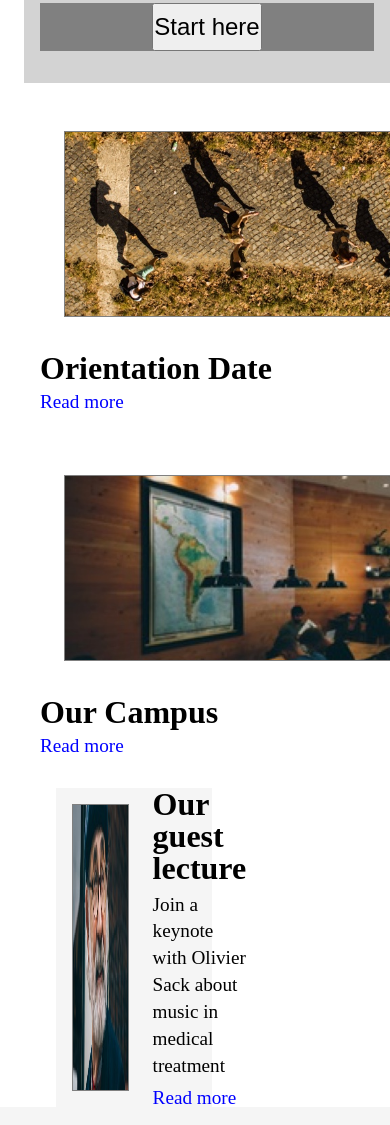
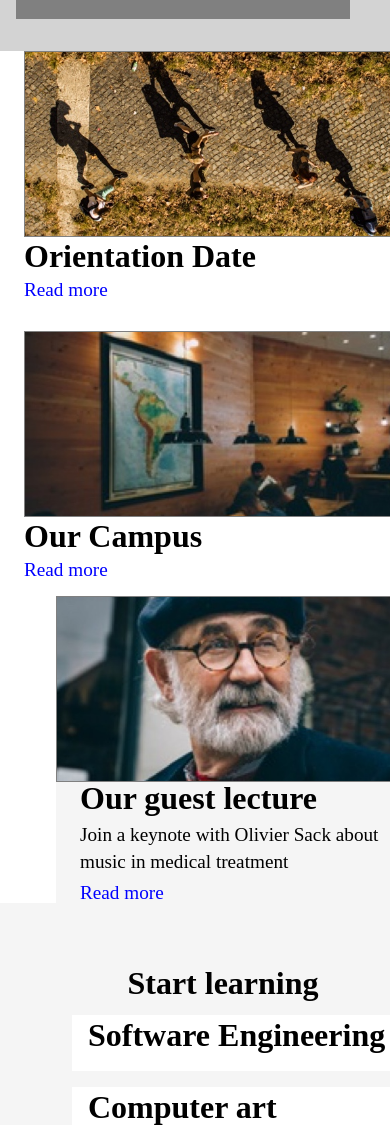
Before and after one commit to pato13/capstone, a plain HTML site: page index.html in a window 390 px wide. Shown: the part 598-1723 px from the top of the page. Drawn offline with Linux system fonts and the light colour scheme.

Commit message:
readjustement job done 5

```diff
--- a/index.html
+++ b/index.html
@@ -49,9 +49,9 @@
             Lorem ipsum dolor sit amet, consectetur adisciping elit
           </p>
           <div class="start">
-            <button>
+            <span>
               Start here
-            </button>
+            </span>
           </div>
         </div>
       </div>
@@ -102,9 +102,7 @@
         <div class="guests">
           <div class="guest">
             <img src="resources\images\information-guest-lecture.jpg" alt="image of guest lecture" class="image-lecture-desktop">
-
-            <img src="resources\images\information-guest-lecture-mobile.jpg" class="img-info-mobile" alt="image of guest lecture 2">
-
+            <img src="resources\images\information-guest-lecture-mobile.jpg" id="img-info-mobile" alt="image of guest lecture 2">
             <div class="lecture">
               <h1>Our guest lecture</h1>
               <p>
--- a/resources/css/style.css
+++ b/resources/css/style.css
@@ -117,7 +117,7 @@ header ul li {
   margin-right: 1.5rem;
   text-align: center;
 }
-.start button{
+.start span{
   font-size: 1.5rem;
   padding: 0.5rem 0;
 }
@@ -125,6 +125,7 @@ header ul li {
 @media only screen and (max-width: 600px) {
 .banner {
     padding: 0;
+    margin: 0;
     flex-wrap: wrap;
 }
 }
@@ -194,15 +195,16 @@ header ul li {
   color: blue;
   font-size: 1.2rem;
 }
-.img-campus-info-mobile{
+.img-campus-info-mobile, #img-info-mobile{
   display: none;
 }
 @media only screen and (max-width: 600px) {
-.img-campus-info-mobile {
+.img-campus-info-mobile, #img-info-mobile {
     display: inline-block;
     width: 100%;
     height: auto;
-}
+    padding: 0rem;
+ }
 }
 @media only screen and (max-width: 600px) {
   .information{
@@ -210,12 +212,20 @@ header ul li {
     flex-direction: column;
     flex-wrap: wrap;
     height: auto;
+    margin: 0 auto;
   }
   .mains img {
     width : 100%;
   }
+  .guests #img-info-mobile{
+    margin: 0;
+  }
   .information img{
     width: 100%;
+    margin: 0 auto;
+  }
+  .guest {
+    flex-direction: column;
   }
   .info {
     display: inline;
@@ -237,14 +247,16 @@ header ul li {
 @media only screen and (max-width: 600px){
   .infos {
     min-width: 100%;
-    margin: 0;
-    padding: 16px;
+    padding: 0;
   }
   .guests {
+    width: 100% ! important;
+    flex-direction: column;
+    margin: 0;
+  }
+  #img-info-mobile{
     width: 100%;
-  }
-  .img-info-mobile{
-    width: 100%;
+    margin: 0;
   }
 }
 
@@ -337,6 +349,9 @@ header ul li {
     display: inline-block;
     width: 100%;
   }
+  .guests{
+    margin: 0;
+  }
 }
 /* Courses */
 #courses-section {
@@ -360,7 +375,7 @@ header ul li {
   padding-bottom: .5rem;
 }
 
-@media only screen and (max-width: 560px) {
+@media only screen and (max-width: 600px) {
 .course-img-mobile {
     display: none;
 }
@@ -425,9 +440,7 @@ header ul li {
 .text-design h3{
   margin-bottom: 1rem;
 }
-.media-content{
 
-}
 @media only screen and (max-width: 600px) {
   #courses-section {
     padding-bottom: 1.5rem;
```
